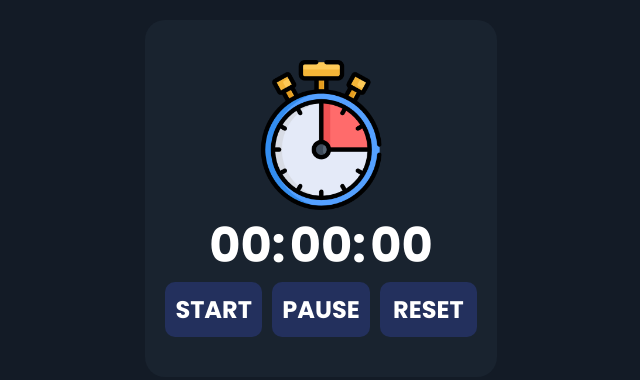
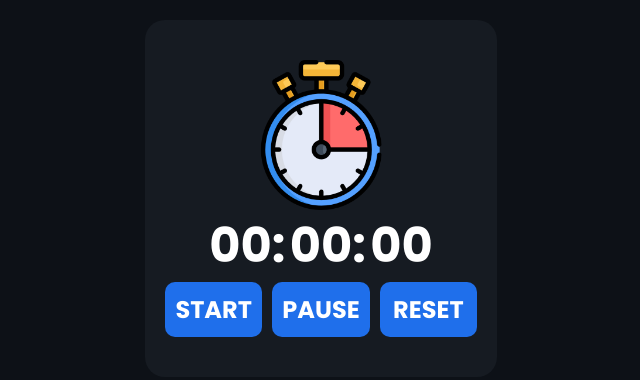
Before and after one commit to Luan-Pinheiro/Cronometro, a website built with Vite: page index.html in a window 1280 px wide. Shown: the part 202-582 px from the top of the page, without its empty margins (319-959 px from the left). Built offline with nearby package versions, Linux system fonts and the light colour scheme.

Commit message:
styles: improved css styles

```diff
--- a/src/styles/main.css
+++ b/src/styles/main.css
@@ -10,7 +10,7 @@
 
 html,
 body {
-    background: #131b26;
+    background: #0d1117;
 }
 
 /* Cronometro */
@@ -34,7 +34,7 @@ main {
     align-items: center;
     justify-content: center;
     height: max-content;
-    background: #19232f;
+    background: #161b22;
     padding: 40px 20px;
     border-radius: 20px;
 }
@@ -53,7 +53,7 @@ main {
 }
 
 .chronometer-buttons button {
-    background: #23305d;
+    background: #1f6feb;
     color: #fff;
     font-size: 1.5rem;
     padding: 10px;
@@ -66,5 +66,5 @@ main {
 }
 
 .chronometer-buttons button:hover {
-    background: #2c3c6e;
+    background: #388bfd;
 }
```
